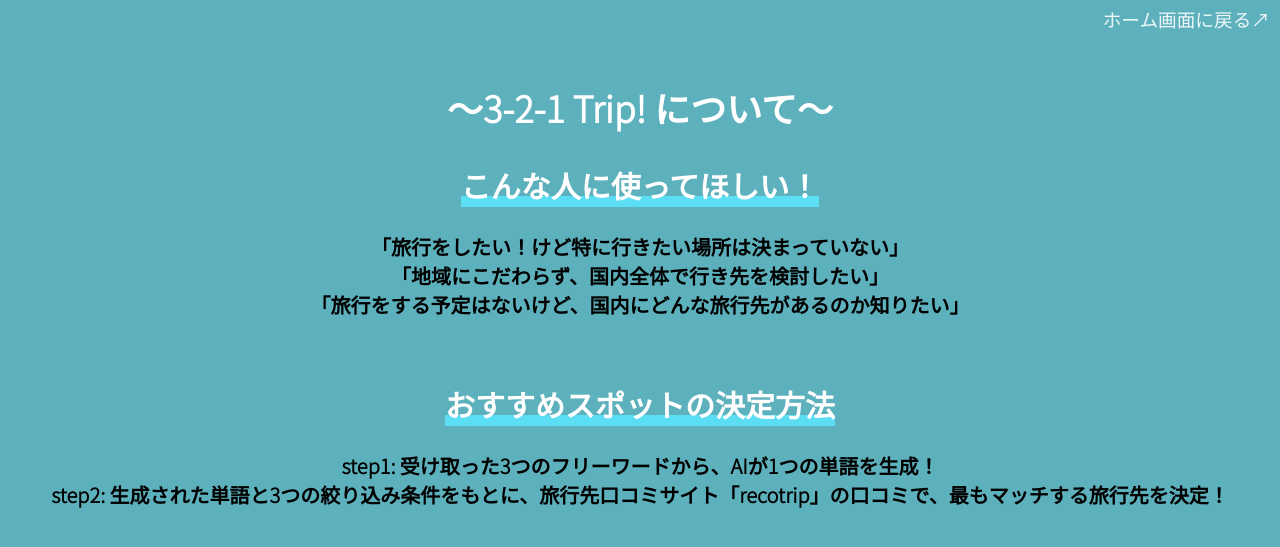
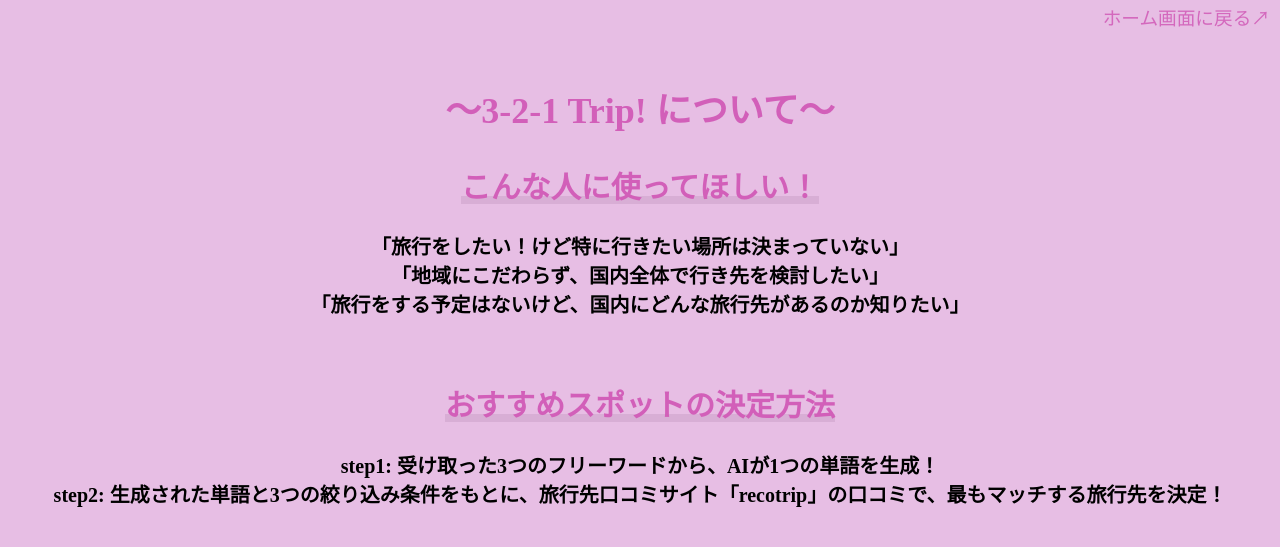
Before and after one commit to rina114/3-2-1Trip, a Flask app: page /about in a window 1280 px wide. Shown: the top 547 px of the page. Run offline with Flask 2, Linux system fonts and the light colour scheme; parts of the project's set-up code (start-up, migrations or seed data) failed here and were passed over; some web fonts are replaced.

Commit message:
Update about.css

```diff
--- a/static/about.css
+++ b/static/about.css
@@ -5,11 +5,11 @@ header {
 .to-home {
     display       : inline-block;
     font-size     : 14pt;        /* 文字サイズ */
-    font-family   : 'Noto Sans JP', sans-serif;
+    font-family: 'Kiwi Maru', serif;
     cursor        : pointer;     /* カーソル   */
     padding       : 2px 2px;   /* 余白       */
-    background    : #5cb1bd;     /* 背景色     */
-    color         : #FFFFFF;     /* 文字色     */
+    background    : #e7bee4;     /* 背景色     */
+    color         : #d25fb9;     /* 文字色     */
     line-height   : 1em;         /* 1行の高さ  */
     opacity       : 0.9;         /* 透明度     */
     transition    : .3s;         /* なめらか変化 */
@@ -17,7 +17,7 @@ header {
 }
 
 body {
-    background-color: #5cb1bd;
+    background-color: #e7bee4;
 }
 
 #page-title {
@@ -26,25 +26,25 @@ body {
 }
 
 #page-title h1 {
-    font-family: 'Noto Sans JP', sans-serif;
-    color: #FFFFFF;
+    font-family: 'Kiwi Maru', serif;
+    color: #d25fb9;
     margin-top: 50px;
     font-size: 36px;
 }
 
 #about h2 {
-    font-family: 'Noto Sans JP', sans-serif;
-    color: #FFFFFF;
+    font-family: 'Kiwi Maru', serif;
+    color: #d25fb9;
     font-size: 30px;
 
 }
 
 #about h2 b {
-    background: linear-gradient(transparent 75%, #5bddf4 20%);
+    background: linear-gradient(transparent 75%, #d8aed5 20%);
 }
 
 #about p {
-    font-family: 'Noto Sans JP', sans-serif;
+    font-family: 'Kiwi Maru', serif;
     color: #000000;
     font-size: 20px;
 }
```
